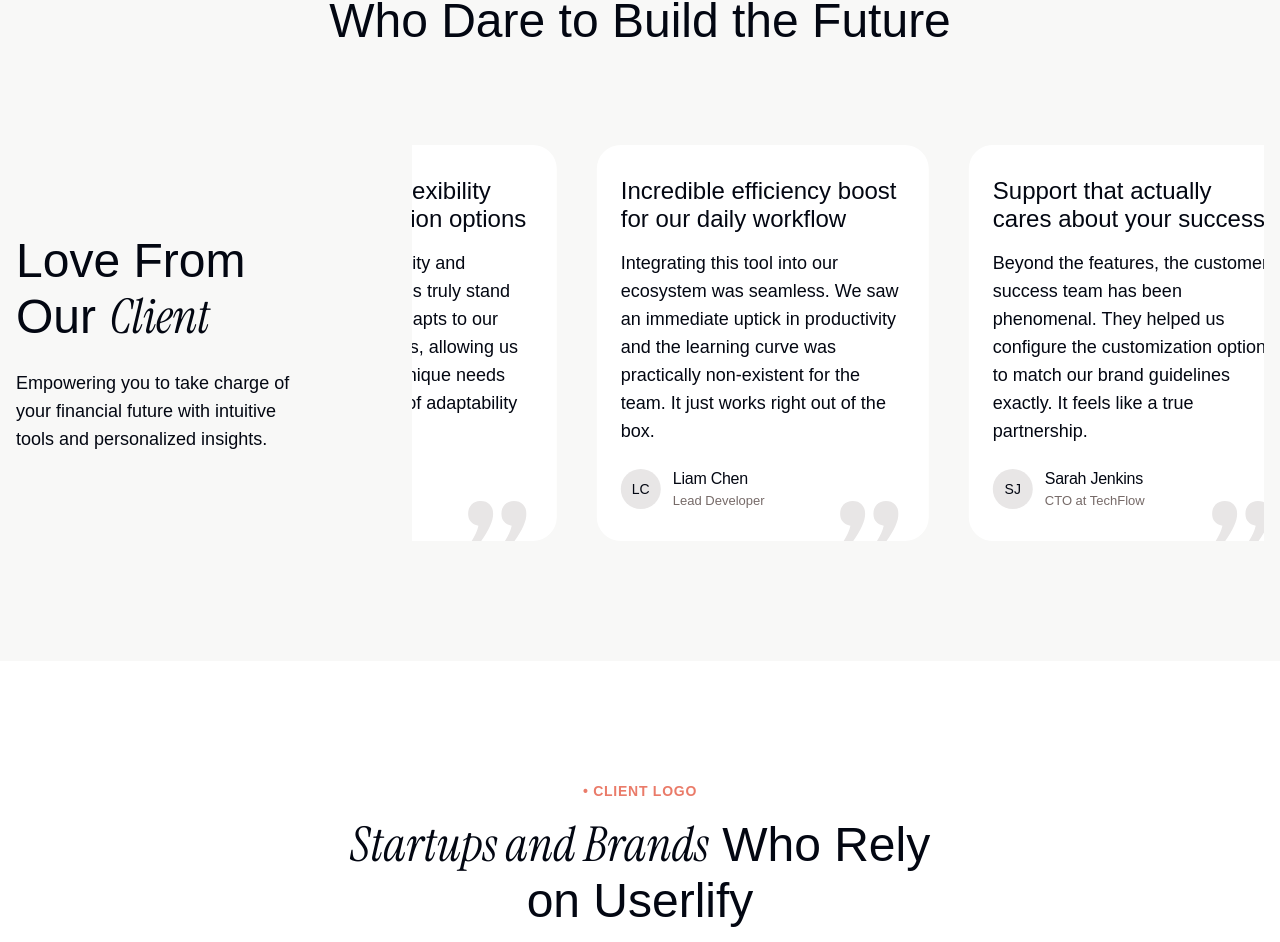
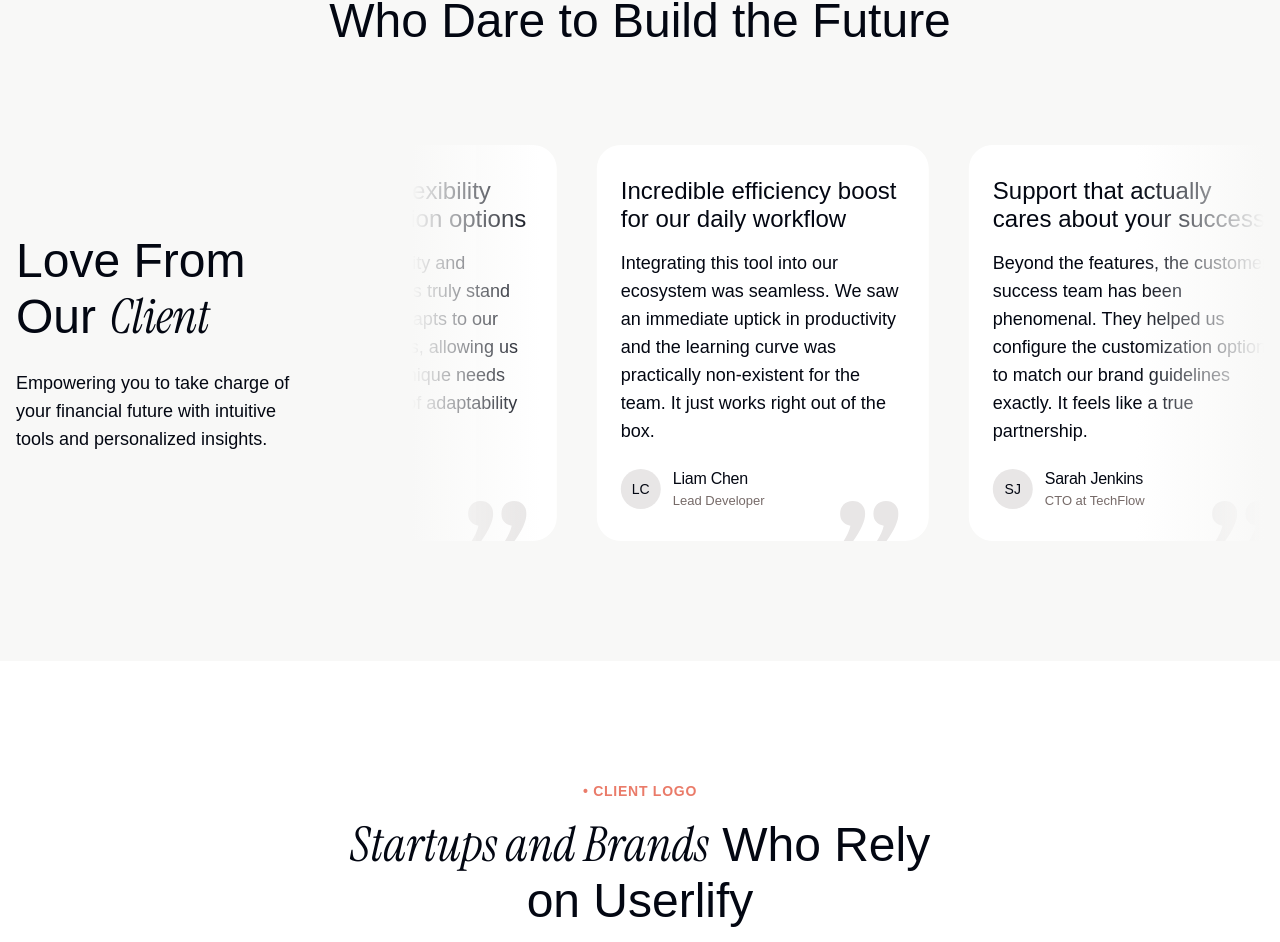
Before and after one commit to SparkStudio-Ltd/userlify, a Next.js app: page / in a window 1280 px wide. Shown: the part 8691-9633 px from the top of the page. Built offline with nearby package versions, Linux system fonts and the light colour scheme; a web font is replaced by a local one.

Commit message:
feat: Add gradient shadows to ReviewsSection slider for enhanced visual depth

```diff
--- a/src/components/sections/ReviewsSection.tsx
+++ b/src/components/sections/ReviewsSection.tsx
@@ -101,7 +101,13 @@
                     </div>
 
                     {/* Right Container - Slider */}
-                    <div className="flex-1 overflow-hidden max-w-[calc(332px*3+80px)]">
+                    <div className="flex-1 overflow-hidden max-w-[calc(332px*3+80px)] relative">
+                        {/* Left Gradient Shadow */}
+                        <div className="absolute left-0 top-0 bottom-0 w-32 bg-gradient-to-r from-[#F8F8F7] to-transparent z-10 pointer-events-none" />
+
+                        {/* Right Gradient Shadow */}
+                        <div className="absolute right-0 top-0 bottom-0 w-32 bg-gradient-to-l from-[#F8F8F7] to-transparent z-10 pointer-events-none" />
+
                         {/* Slider */}
                         <div ref={sliderRef} className="flex gap-10 items-stretch">
                             {reviewsData.map((review, index) => (
```
